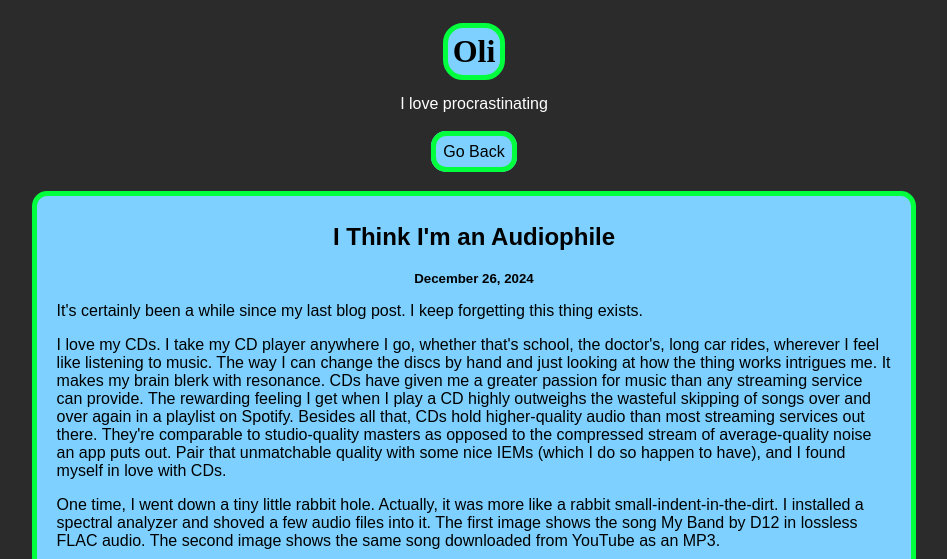
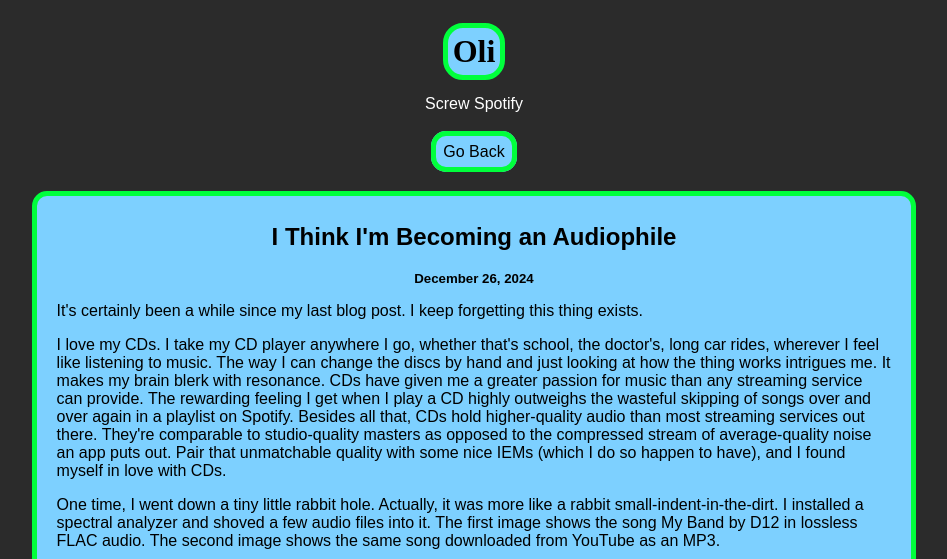
Before and after one commit to SipSup3314/funky-blog, a plain HTML site: page cd-player-thing-tbd/index.html in a window 1280 px wide. Shown: the top 559 px of the page, without its empty margins (166-1113 px from the left). Drawn offline with Linux system fonts and the light colour scheme; a web font is replaced by a local one.

Commit message:
minor edits

```diff
--- a/cd-player-thing-tbd/index.html
+++ b/cd-player-thing-tbd/index.html
@@ -10,12 +10,12 @@
         <div class="sitle-cont">
             <h1 class="sitle">Oli</h1>
         </div>
-        <p class="aboot-blurb">I love procrastinating</p>
+        <p class="aboot-blurb">Screw Spotify</p>
         <div class="bar-thing">
             <a href="https://blog.oliversalameh.com">Go Back</a>
         </div>
         <div class="bollocks">
-            <h2>I Think I'm an Audiophile</h2>
+            <h2>I Think I'm Becoming an Audiophile</h2>
             <h5>December 26, 2024</h5>
             <p>It's certainly been a while since my last blog post. I keep forgetting this thing exists.</p>
             <p>I love my CDs. I take my CD player anywhere I go, whether that's school, the doctor's, long car rides, wherever I feel like listening to music. The way I can change the discs by hand and just looking at how the thing works intrigues me. It makes my brain blerk with resonance. CDs have given me a greater passion for music than any streaming service can provide. The rewarding feeling I get when I play a CD highly outweighs the wasteful skipping of songs over and over again in a playlist on Spotify. Besides all that, CDs hold higher-quality audio than most streaming services out there. They're comparable to studio-quality masters as opposed to the compressed stream of average-quality noise an app puts out. Pair that unmatchable quality with some nice IEMs (which I do so happen to have), and I found myself in love with CDs.</p>
```
